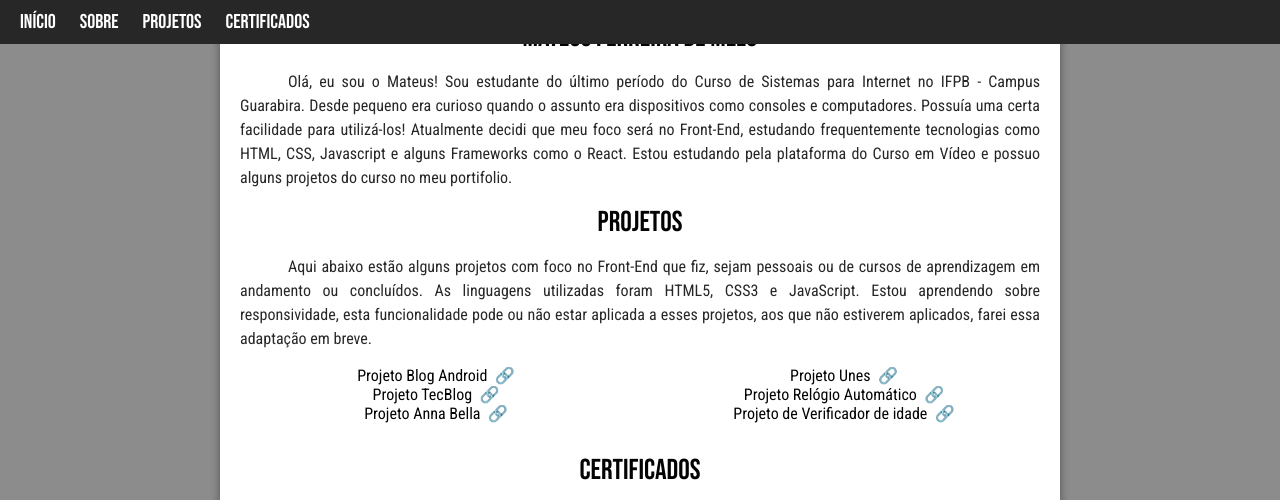
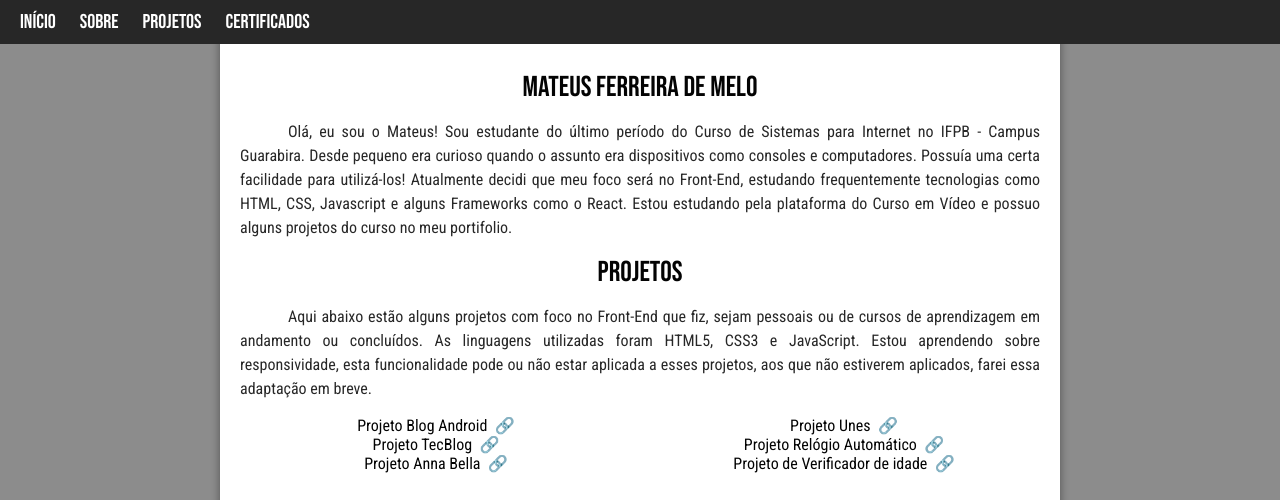
Before and after one commit to Mateusfmelo/Perfil, a plain HTML site: page index.html in a window 1280 px wide. Shown: the top 500 px of the page. Drawn offline with Linux system fonts and the light colour scheme.

Commit message:
último ajuste

```diff
--- a/style.css
+++ b/style.css
@@ -63,6 +63,10 @@ main {
     box-shadow: 0px 0px 10px rgba(0, 0, 0, 0.418);
     border-bottom-left-radius: 10px;
     border-bottom-right-radius: 10px;
+}
+
+main h1 {
+    padding-top: 50px;
 }
 
 main h1, h2 {
```
